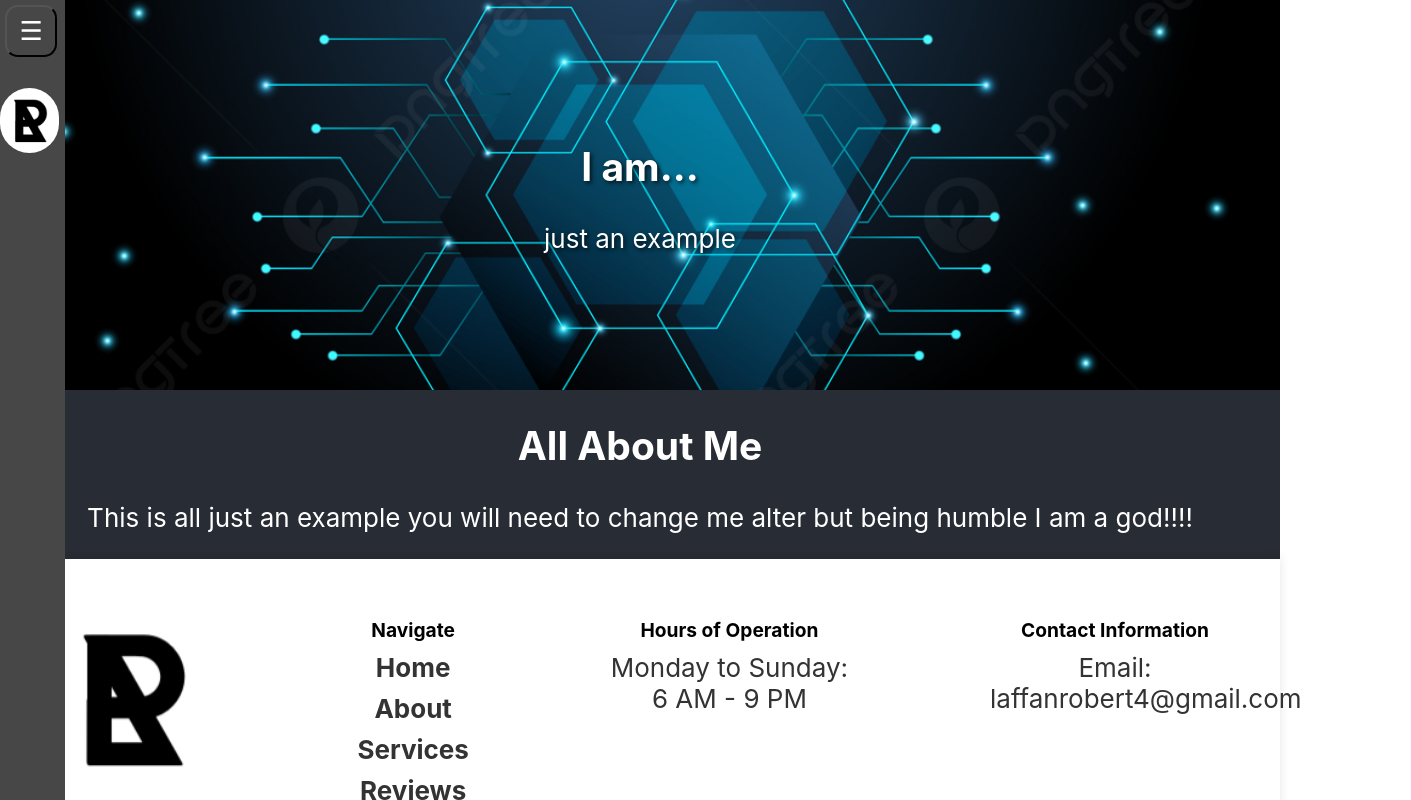
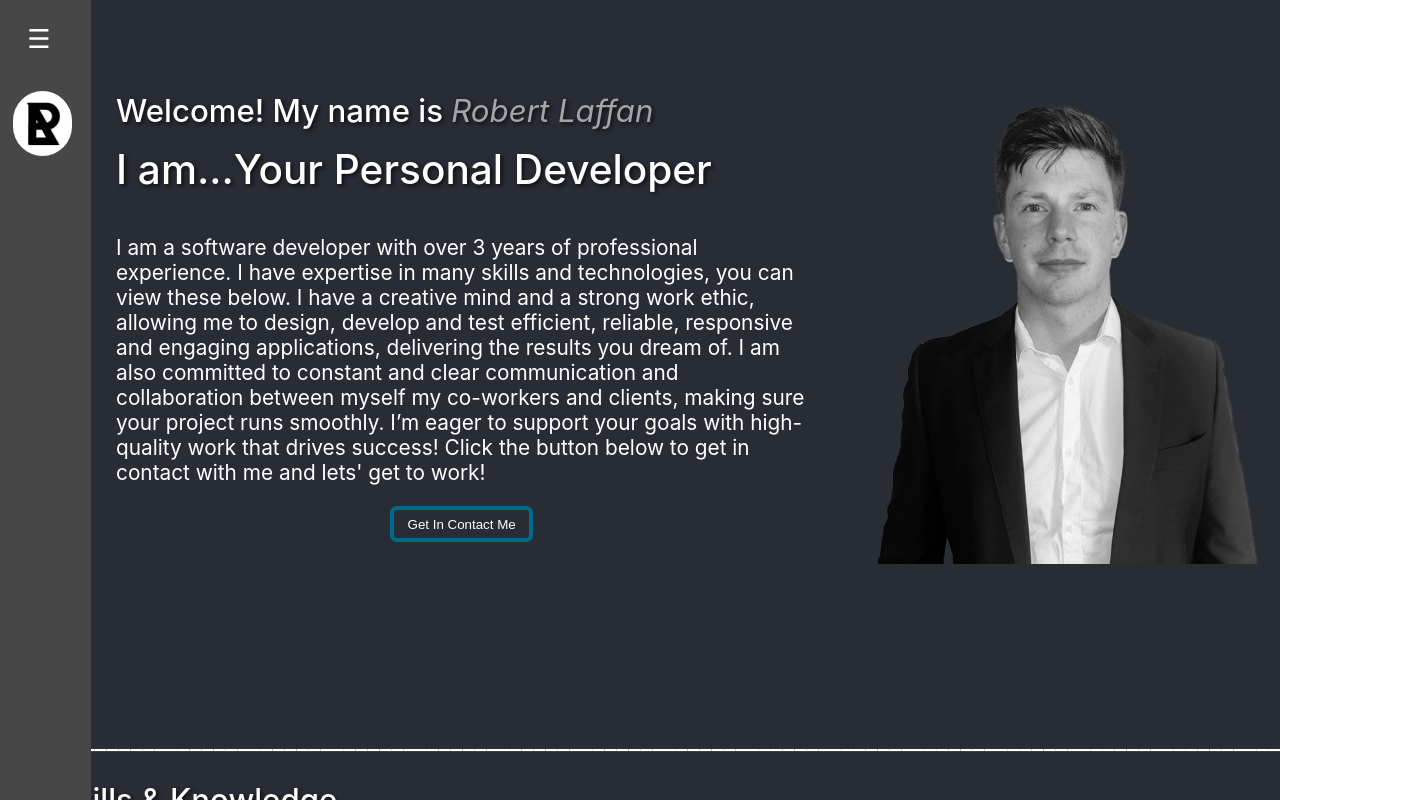
Before and after one commit to Robbielol/roblaf, a React (Create React App) app: page / in a window 1280 px wide. Shown: the top 800 px of the page, 1411 px wide, since content can reach past the window. Built offline with nearby package versions, Linux system fonts and the light colour scheme.

Commit message:
Finishing most of header section on home page

```diff
--- a/src/App.css
+++ b/src/App.css
@@ -1,16 +1,5 @@
 .App {
   text-align: center;
-}
-
-.App-logo {
-  height: 40vmin;
-  pointer-events: none;
-}
-
-@media (prefers-reduced-motion: no-preference) {
-  .App-logo {
-    animation: App-logo-spin infinite 20s linear;
-  }
 }
 
 .App-header {
@@ -22,15 +11,26 @@
   color: white;
 }
 
-.App-link {
-  color: #61dafb;
+.text-style{
+  font-size: 1em;
+  font-style: italic;
+  font-weight: 400;
+  display: inline;
+  color: #a5a5a7;
 }
 
-@keyframes App-logo-spin {
-  from {
-    transform: rotate(0deg);
-  }
-  to {
-    transform: rotate(360deg);
-  }
+button{
+  padding: 0.5em 1em;
+  border-radius: 0.5em;
+  border-color: rgb(0, 106, 139);
+  border-width: 0.3em;
+  border-style: solid;
+  background-color: #282c3400;
+  font-weight: 500;
+  color: white;
+
 }
+
+button:hover{
+  background-color: rgb(0, 106, 139);
+}
--- a/src/Navigation.css
+++ b/src/Navigation.css
@@ -2,12 +2,10 @@
     position: fixed;
     display: flex;
     flex-direction: column;
-    left: 0;
     height: 100vh;
+    padding: 0.5em;
     width: 2.5em;
     justify-content: left;
-    align-items: left;
-    z-index: 100;
     background-color: rgb(71, 71, 71);
     transition: width 1s;
     z-index: 1000;
@@ -22,10 +20,16 @@
     width: 2em;
     height: 2em;
     background-color: rgb(71, 71, 71);
-    margin: 0.2em;
     color: white;
     font-size: 1em;
     border-radius: 0.5em;
+    padding: 0;
+    border: none;
+}
+
+.menu-button:hover{
+    background-color: white;
+    color: black;
 }
 
 .nav-menu{
--- a/src/pages/Home.css
+++ b/src/pages/Home.css
@@ -1,23 +1,49 @@
+.header-section {
+    display: grid;
+    gap: 2em;
+    grid-template-columns: 60% auto;
+    margin: 5% 5% 10% 5%;
+}
 
 .header-container {
-    position: relative;
-    top: 0;
+    display: flex;
+    flex-direction: column;
+    justify-content: center;
     width: 100%;
-    height: 15em; /* Adjust height as needed */
-    overflow: hidden;
-}
-
-.home-header-image {
-    width: 100%;
-    height: 100%;
-    object-fit: cover;
+    margin-left: 2em;
 }
 
 .middle-text {
-    position: absolute;
-    top: 50%;
-    left: 50%;
-    transform: translate(-50%, -50%);
+    display: flex;
     color: white; /* Adjust color based on your image */
+    font-size: 1.3em;
+    padding: 0;
+}
+
+h2{
+    font-size: 1.2em;
     text-shadow: 2px 2px 4px rgba(0, 0, 0, 0.7);
+    font-weight: 500;
+    text-align: start;
+    margin-block: 0;
+    margin-bottom: 0.5em;
 }
+
+.body-text {
+    text-align: start;
+    font-size: 0.8em;
+}
+
+.dynamic-text {
+    opacity: 0;
+    transition: opactity 1s;
+}
+
+.dynamic-text {
+    opacity: 1;
+}
+
+/*Component css*/
+.center-component {
+    align-self: center;
+}
--- a/src/pages/Home.js
+++ b/src/pages/Home.js
@@ -1,29 +1,81 @@
-import headerImage from "../Images/technology-background.jpg";
 import Navigation from "../Navigation";
 import Footer from "../Footer";
 import "./Home.css";
+import profilePic from "../Images/temp-profile.png"
+import { useEffect, useState } from "react";
 
 const HeaderImage = () => {
+    const middleTextDisplay = ["A Web Developer", "A Freelance Developer", "A Backend Developer", "Your Personal Developer"];
+    const [displayTitleDesc, setDisplayTitleDesc] = useState("");
+    const [wordIndex, setWordIndex] = useState(0);
+    const [charIndex, setCharIndex] = useState(0);
+    let middleTextSplit = '';
+
+    // Displays the text on the header image on home page]\
+    useEffect(() => {
+        if(wordIndex < middleTextDisplay.length){
+            middleTextSplit = middleTextDisplay[wordIndex].split('')
+            if (charIndex < middleTextDisplay[wordIndex].length) {
+                const timer = setTimeout(() => {
+                    setDisplayTitleDesc((prev) => prev + middleTextSplit[charIndex]);
+                    setCharIndex((prevIndex) => prevIndex + 1);
+                }, 50);
+
+                return () => clearTimeout(timer); // Cleanup timer
+            } else {
+                // Pause before moving to the next word
+                const wordPauseTimer = setTimeout(() => {
+                    setDisplayTitleDesc(''); // Clear the text for the next word
+                    setCharIndex(0); // Reset char index
+                    setWordIndex((prev) => (prev + 1)); // Loop through words
+                }, 400);
+
+                return () => clearTimeout(wordPauseTimer);
+            }
+        } else {
+            console.log(middleTextDisplay[3]);
+            setDisplayTitleDesc(middleTextDisplay[3]);
+        }
+    }, [charIndex, wordIndex, middleTextSplit, middleTextDisplay]);
 
     return (
         <>
             <div className="header-container">
-                <img src={headerImage} alt="home-header-image" className="home-header-image" />
+                <h2>Welcome! My name is <h2 className="text-style">Robert Laffan</h2></h2>
                 <div className="middle-text">
+                    <div className="static-text">
                         <h2>I am...</h2>
-                    <p>just an example</p>
+                    </div>
+                    <div className="dynamic-text">
+                        <h2>{displayTitleDesc}</h2>
                     </div>
                 </div>
                 <div className="body-text">
-                <h2>
-                    All About Me
-                </h2>
                     <p>
-                    This is all just an example you will need to change me alter but being humble I am a god!!!!
+                        I am a software developer with over 3 years of professional experience. I have expertise in many skills and technologies,
+                        you can view these below. I have a creative mind and a strong work ethic, allowing me to design, develop and test efficient, reliable,
+                        responsive and engaging applications, delivering the results you dream of. I am also committed to constant and clear communication
+                        and collaboration between myself my co-workers and clients, making sure your project runs smoothly.
+                        I’m eager to support your goals with high-quality work that drives success! Click the button below to get in contact with me
+                        and lets' get to work!
                     </p>
+
+                </div>
+                <button className="center-component">
+                    Get In Contact Me
+                </button>
             </div>
         </>
 
+    );
+}
+
+const ProfilePic = () => {
+
+    return(
+        <div className="profile-image-container">
+            <img src={profilePic} alt="profile-image"/>
+        </div>
     );
 }
 
@@ -31,7 +83,14 @@
 
     return (
         <>
+            <div className="header-section">
                 <HeaderImage />
+                <ProfilePic />
+            </div>
+            <div className="skills-section">
+            <p>_______________________________________________________________________________________________________________________</p>
+            <h2>My Skills & Knowledge</h2>
+            </div>
             <Navigation />
             <Footer />
         </>
```
Also changed, not shown: src/Images/temp-profile.png (added). Lines whose indentation alone changed are shown as unchanged.
